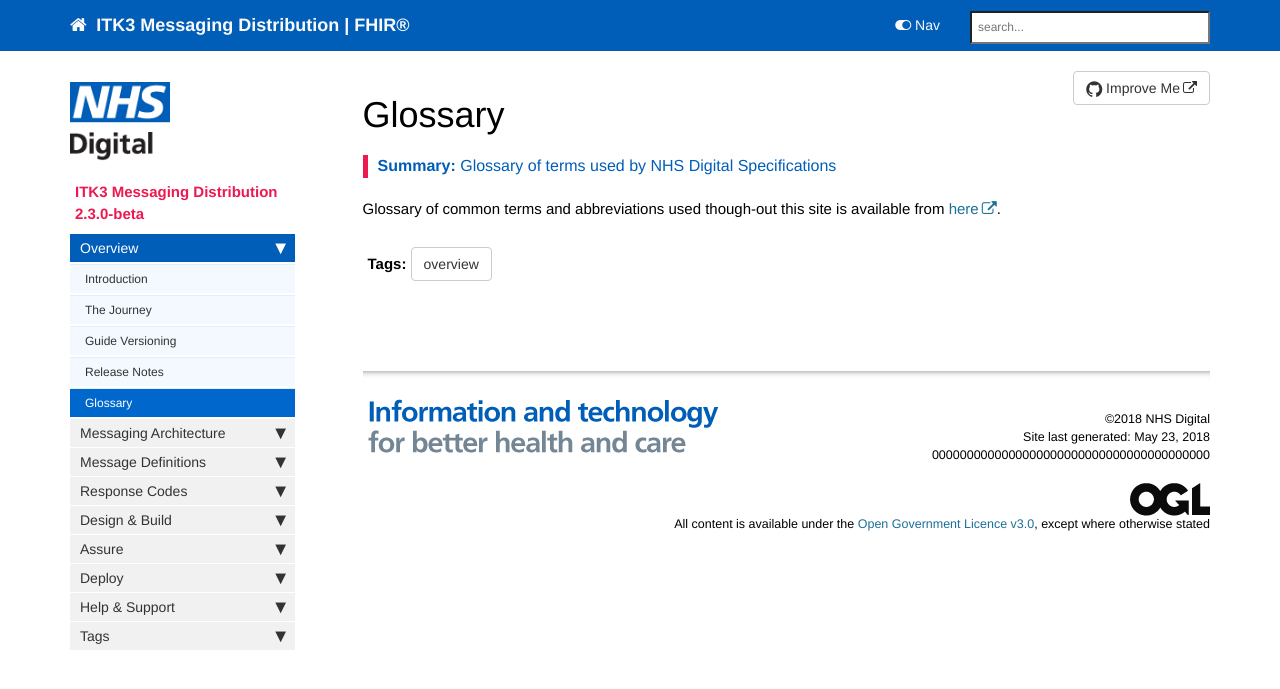
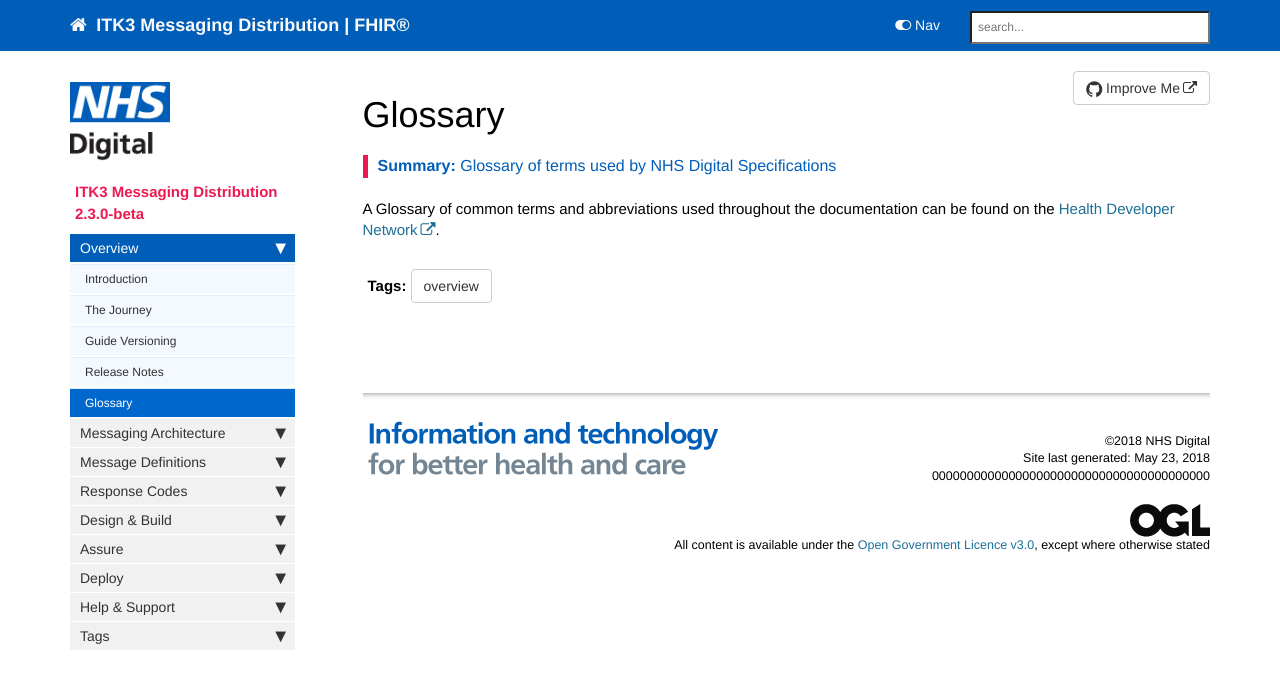
Before and after one commit to nhsconnect/ITK3-Messaging-Distribution, a Jekyll site: the page built from pages/overview/overview_glossary.md, in a window 1280 px wide. Shown: the top 689 px of the page. Built offline with Jekyll 4.4.1, drawn with Linux system fonts in a browser that asks for light colours; nearby versions of some CDN libraries; comment, search, counter and statistics services are not loaded.

Commit message:
Glossary.

```diff
--- a/pages/overview/overview_glossary.md
+++ b/pages/overview/overview_glossary.md
@@ -8,4 +8,4 @@ summary: "Glossary of terms used by NHS Digital Specifications"
 toc: false
 ---
 
-Glossary of common terms and abbreviations used though-out this site is available from [here](https://developer.nhs.uk/library/glossary/).
+A Glossary of common terms and abbreviations used throughout the documentation can be found on the [Health Developer Network](https://developer.nhs.uk/library/glossary/).
```
